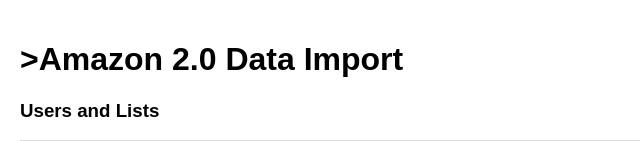
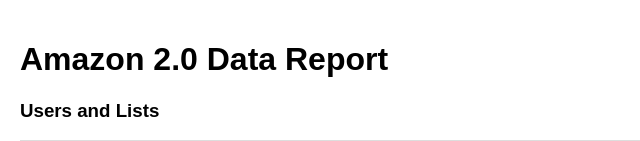
Before and after one commit to theoneGUI/cs370-project, a PHP site: page /UserListListitemReport.php in a window 1280 px wide. Shown: the part 174-315 px from the top of the page, without its empty margins (0-640 px from the left). Run offline with PHP 8.4, Linux system fonts and the light colour scheme; data comes from the database, SQL or seed files in the repository; data that the repository does not hold is empty.

Commit message:
Change titles to be real

```diff
--- a/DepartmentSellerItemReport.php
+++ b/DepartmentSellerItemReport.php
@@ -25,12 +25,12 @@
 
 <html>
     <head>
-        <title>Amazon 2.0 Data Import</title>
+        <title>Amazon 2.0 Data Report</title>
         <?php include_once 'bs.php'; ?>
     </head>
     <body>
     <?php include_once 'header.php';?>
-    <h1>>Amazon 2.0 Data Import</h1>
+    <h1>Amazon 2.0 Data Report</h1>
     <h3>Departments, Sellers, and Items</h3>
         <?php
 
--- a/UserListListitemReport.php
+++ b/UserListListitemReport.php
@@ -26,12 +26,12 @@
 
 <html>
 <head>
-    <title>Amazon 2.0 Data Import</title>
+    <title>Amazon 2.0 Data Report</title>
     <?php include_once 'bs.php'; ?>
 </head>
 <body>
 <?php include_once 'header.php';?>
-<h1>>Amazon 2.0 Data Import</h1>
+<h1>Amazon 2.0 Data Report</h1>
 <h3>Users and Lists</h3>
 <?php
 
```
